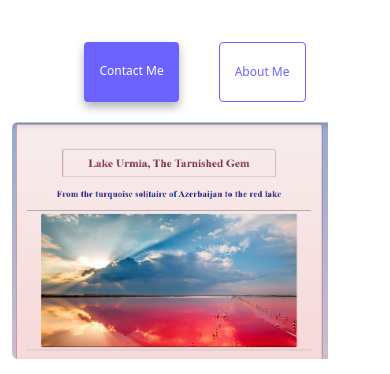
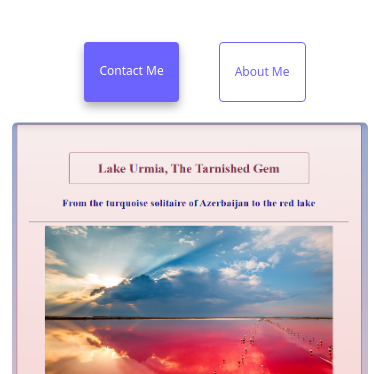
Before and after one commit to GhazaalAsh/SheCodes-Responsive---Week-3-Homwork, a plain HTML site: page index.html in a window 390 px wide. Shown: the part 243-617 px from the top of the page. Drawn offline with nearby package versions, Linux system fonts and the light colour scheme.

Commit message:
Update Images

```diff
--- a/style.css
+++ b/style.css
@@ -163,9 +163,6 @@ h2.greeting {
   .hidden {
     display: block;
   }
-  .hidden-image {
-    padding-right: 40px;
-  }
   .projct-button {
     display: block;
     margin: 0 auto;
```
